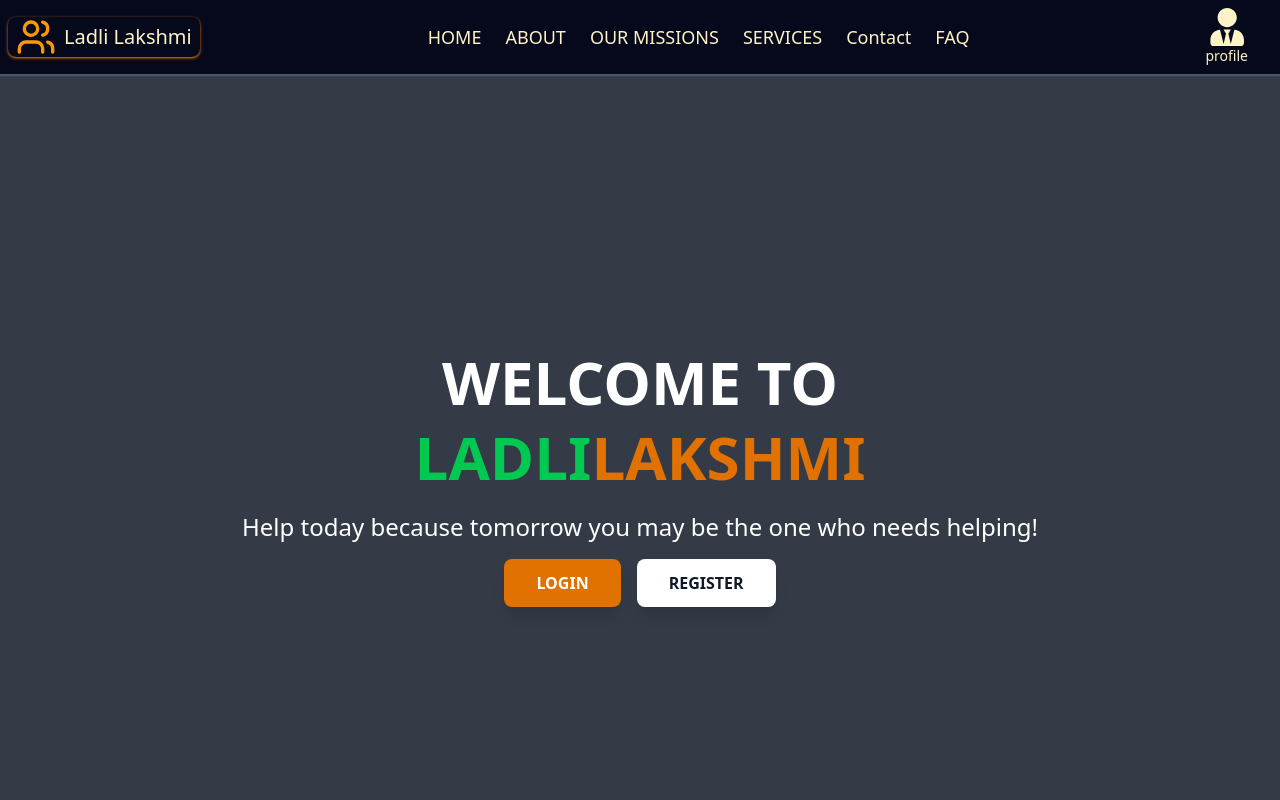
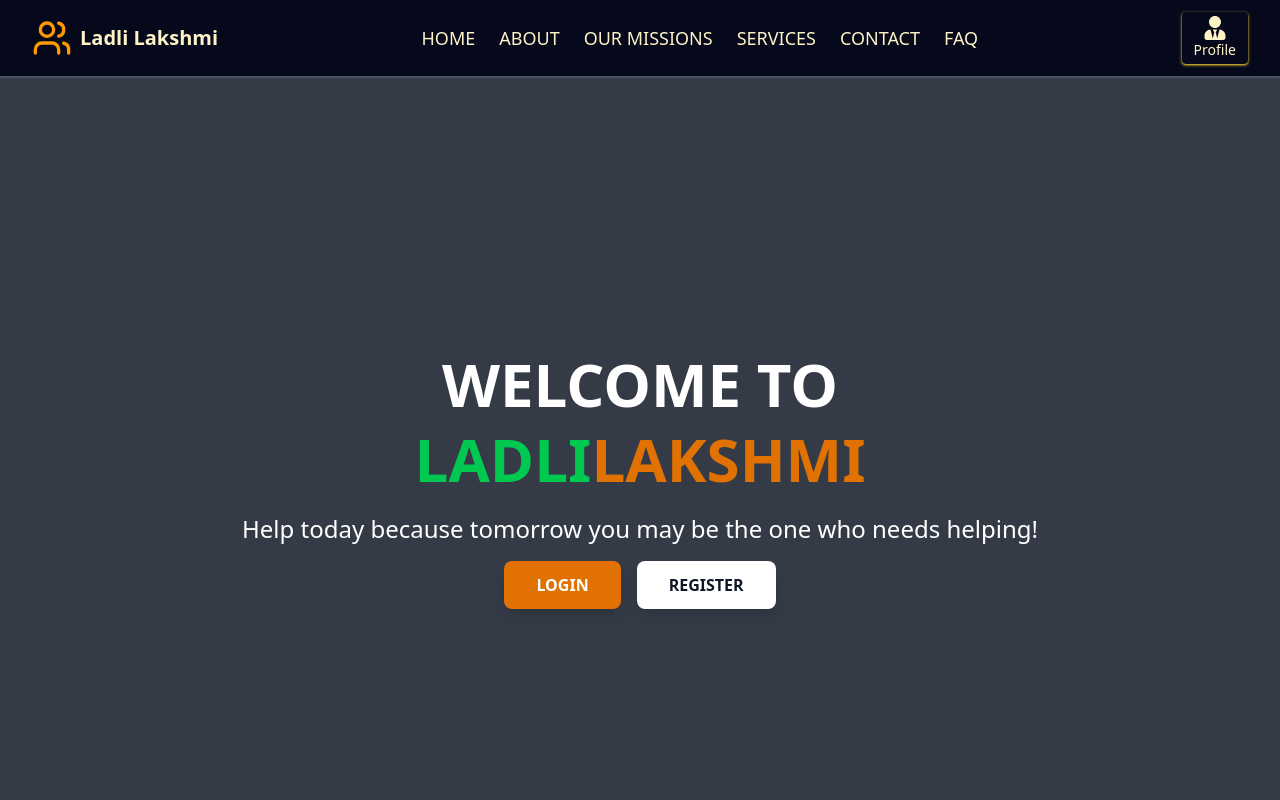
Before and after one commit to PrinceTyagi07/LadliLaxmi, a React (Vite) app: page / in a window 1280 px wide. Shown: the top 800 px of the page. Built offline with nearby package versions, Linux system fonts and the light colour scheme; sample sign-in values are in the browser's storage.

Commit message:
login route changes

```diff
--- a/src/Admin/pages/Dashboard.jsx
+++ b/src/Admin/pages/Dashboard.jsx
@@ -21,9 +21,9 @@ const Dashboard = () => {
 
         const data = {
           totalUsers,
-          totalHelpGiven: 850,
-          totalHelpReceived: 920,
-          totalWithdraws: 480,
+          totalHelpGiven: 85,
+          totalHelpReceived: 92,
+          totalWithdraws: 48,
         };
 
         setStats(data);
--- a/src/Admin/pages/Reports.jsx
+++ b/src/Admin/pages/Reports.jsx
@@ -1,22 +1,41 @@
-import { useState } from "react";
+import { useEffect, useState } from "react";
+import axios from "axios";
 import StatsCharts from "../Components/StatsCharts";
 
 const Reports = () => {
   const [chartType, setChartType] = useState("pie");
+  const [stats, setStats] = useState([
+    { label: "Withdrawals", value: 45 },
+    { label: "Pending KYC", value: 13 },
+    { label: "Completed KYC", value: 90 },
+  ]);
 
-  const stats = [
-    { label: "Total Users", value: 1500 },
-    { label: "Active Users", value: 1200 },
-    { label: "Withdrawals", value: 450 },
-    { label: "Pending KYC", value: 130 },
-    { label: "Completed KYC", value: 909 },
-  ];
+  useEffect(() => {
+    async function fetchUserCount() {
+      try {
+        const res = await axios.get("http://localhost:4001/api/v1/admin/getallusercount");
+        const { totalUsers } = res.data;
+
+        // Add total users to the stats list
+        setStats((prevStats) => [
+          ...prevStats,
+          { label: "Total Users", value: totalUsers },
+        ]);
+      } catch (error) {
+        console.error("Error fetching user count:", error);
+      }
+    }
+
+    fetchUserCount();
+  }, []);
 
   return (
     <div>
-      <h2 className="text-xl bg-[#141628] font-bold mb-4">Statistics & Reports</h2>
+      <h2 className="text-xl bg-[#141628] text-white font-bold mb-4 px-4 py-2 rounded">
+        Statistics & Reports
+      </h2>
 
-      <div className="mb-4 ">
+      <div className="mb-4">
         <label className="mr-2 font-medium">Select Chart Type:</label>
         <select
           value={chartType}
--- a/src/components/Auth/Login.jsx
+++ b/src/components/Auth/Login.jsx
@@ -49,7 +49,7 @@ const Login = () => {
         localStorage.setItem("user", JSON.stringify(user));
 
         // navigate("/account"); // Navigate to the home page or dashboard
-        user.role==="Admin"?navigate("/Admindashboard/admin/dashboard"):navigate("/userdashboard"); // Navigate to the home page or dashboard
+        user.role==="Admin"?navigate("/Admindashboard/dashboard"):navigate("/userdashboard"); // Navigate to the home page or dashboard
       } else {
         // Login failed
         setError(response.data.message || "Invalid email or password.");
--- a/src/components/Navbar.jsx
+++ b/src/components/Navbar.jsx
@@ -1,15 +1,16 @@
-import React, { useState , useEffect } from "react";
+import React, { useState, useEffect } from "react";
 import { useNavigate } from "react-router-dom";
 import { Link as ScrollLink } from "react-scroll";
 import { jwtDecode } from "jwt-decode";
-import {useToken} from "../hooks/usetoken"
-import { FaUserTie } from "react-icons/fa";
-const Navbar = ({role}) => {
+import { useToken } from "../hooks/usetoken";
+import { FaUserTie, FaBars, FaTimes } from "react-icons/fa";
 
-    const navigate = useNavigate(); // Call useNavigate at the top level
+const Navbar = ({ role }) => {
+  const navigate = useNavigate();
   const token = useToken();
+  const [isOpen, setIsOpen] = useState(false);
+
   let user = null;
-
   if (token) {
     try {
       user = jwtDecode(token);
@@ -24,14 +25,17 @@ const Navbar = ({role}) => {
     { link: "ABOUT", path: "about" },
     { link: "OUR MISSIONS", path: "missions" },
     { link: "SERVICES", path: "services" },
-    { link: "Contact", path: "contact" },
+    { link: "CONTACT", path: "contact" },
     { link: "FAQ", path: "faq" },
   ];
+
+  const toggleMenu = () => setIsOpen(!isOpen);
+
   return (
-
-    <nav className="flex  z-100 sticky bg-[#06091b]  border-b-2 border-gray-600 top-0 left-0 min-w-full  justify-between items-center p-2 text-amber-100 ">
-      {/* Navbar content goes here */}
-      <div className=" shadow shadow-amber-600 rounded-lg px-2 flex items-center space-x-2 justify-center">
+    <nav className="sticky top-0 z-50 bg-[#06091b] border-b-2 border-gray-600 text-amber-100">
+      <div className="flex justify-between items-center px-4 py-3 lg:px-8">
+        {/* Logo */}
+        <div className="flex items-center space-x-2">
           <svg
             width="40"
             height="40"
@@ -41,17 +45,17 @@ const Navbar = ({role}) => {
             strokeWidth="2"
             strokeLinecap="round"
             strokeLinejoin="round"
-          className="text-amber-500 "
+            className="text-amber-500"
           >
             <path d="M16 21v-2a4 4 0 0 0-4-4H6a4 4 0 0 0-4 4v2" />
             <circle cx="9" cy="7" r="4" />
             <path d="M22 21v-2a4 4 0 0 0-3-3.87" />
             <path d="M16 3.13a4 4 0 0 1 0 7.75" />
           </svg>
-        <p className="text-xl">Ladli Lakshmi</p>
+          <p className="text-xl font-semibold">Ladli Lakshmi</p>
         </div>
 
-      {/* Desktop Navigation */}
+        {/* Desktop Menu */}
         <ul className="hidden lg:flex space-x-6">
           {navItem.map((item, index) => (
             <li key={index}>
@@ -70,17 +74,86 @@ const Navbar = ({role}) => {
           ))}
         </ul>
 
-
-
-      <div className="flex space-x-6 cursor-pointer text-lg font-medium hover:text-amber-600 transition">
-
-       { role==="Admin"?("Admin"):(
-        <button className=" px-2 border-none  shadow-amber-300" type="button"
-        onClick={() => navigate(user ? "/userdashboard" : "/account")}>
-          {user ?<span className="items-center pr-4 justify-center flex flex-col "> <FaUserTie  className="w-[3vw] h-[3vw]" /> <span  className="text-sm"> profile</span></span> : "Register / Login"}
+        {/* User/Profile/Login */}
+        <div className="hidden lg:flex space-x-4 items-center">
+          {role === "Admin" ? (
+            <span className="text-lg">Admin</span>
+          ) : (
+            <button
+              className="text-lg px-3 py-1 rounded shadow shadow-amber-300 hover:text-amber-600 transition"
+              onClick={() => navigate(user ? "/userdashboard" : "/account")}
+            >
+              {user ? (
+                <div className="flex flex-col items-center">
+                  <FaUserTie className="w-6 h-6" />
+                  <span className="text-sm">Profile</span>
+                </div>
+              ) : (
+                "Register / Login"
+              )}
             </button>
           )}
         </div>
+
+        {/* Mobile Menu Button */}
+        <div className="lg:hidden flex items-center">
+          <button onClick={toggleMenu}>
+            {isOpen ? (
+              <FaTimes className="text-2xl text-amber-500" />
+            ) : (
+              <FaBars className="text-2xl text-amber-500" />
+            )}
+          </button>
+        </div>
+      </div>
+
+      {/* Mobile Menu */}
+      {isOpen && (
+        <div className="lg:hidden px-4 pb-4">
+          <ul className="flex flex-col space-y-4">
+            {navItem.map((item, index) => (
+              <li key={index}>
+                <ScrollLink
+                  to={item.path}
+                  spy={true}
+                  smooth={true}
+                  offset={-80}
+                  duration={500}
+                  className="block text-lg font-medium hover:text-amber-500 transition"
+                  onClick={() => {
+                    navigate("/");
+                    setIsOpen(false);
+                  }}
+                >
+                  {item.link}
+                </ScrollLink>
+              </li>
+            ))}
+            <li>
+              {role === "Admin" ? (
+                <span className="text-lg">Admin</span>
+              ) : (
+                <button
+                  className="text-lg w-full text-left hover:text-amber-600"
+                  onClick={() => {
+                    navigate(user ? "/userdashboard" : "/account");
+                    setIsOpen(false);
+                  }}
+                >
+                  {user ? (
+                    <div className="flex items-center space-x-2">
+                      <FaUserTie className="w-5 h-5" />
+                      <span>Profile</span>
+                    </div>
+                  ) : (
+                    "Register / Login"
+                  )}
+                </button>
+              )}
+            </li>
+          </ul>
+        </div>
+      )}
     </nav>
   );
 };
```
Lines whose indentation alone changed are shown as unchanged.
